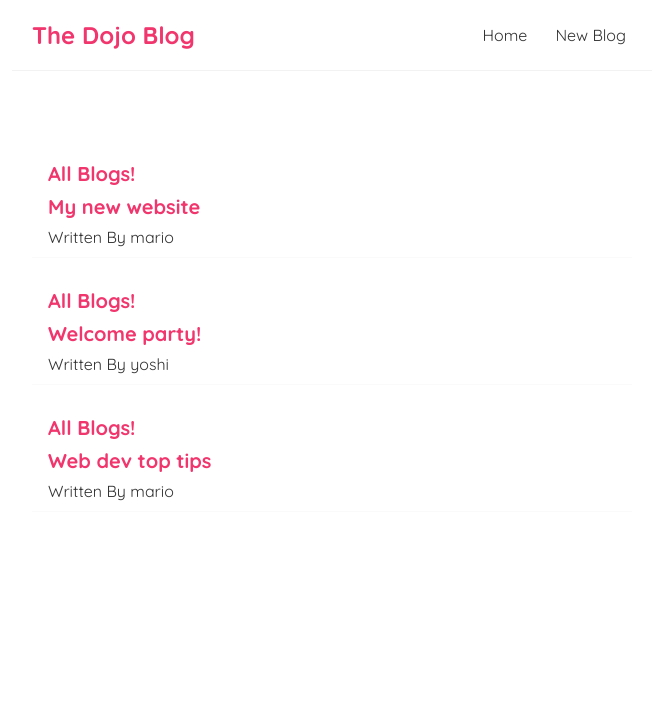
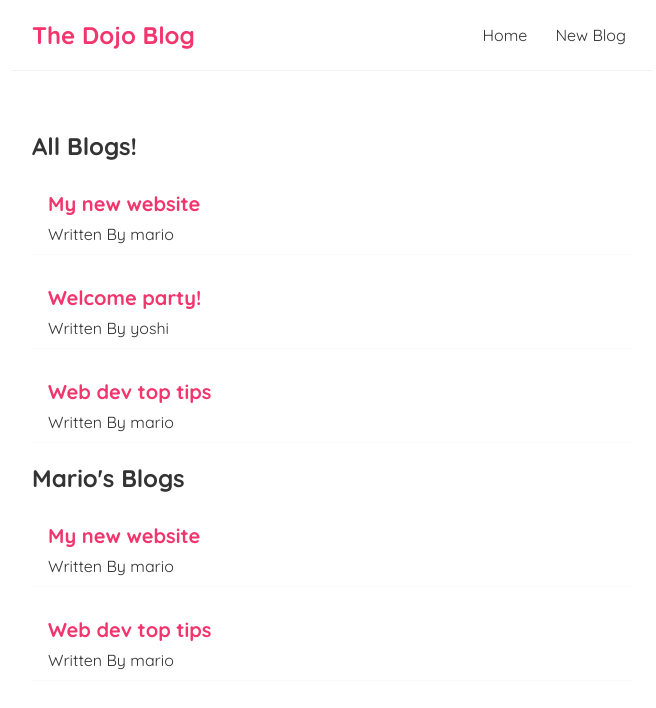
Before and after one commit to Geen-19/Dojo-Blog, a React (Create React App) app: page / in a window 1280 px wide. Shown: the top 708 px of the page, without its empty margins (308-964 px from the left). Built offline with nearby package versions, Linux system fonts and the light colour scheme.

Commit message:
Filtering Blogs

```diff
--- a/src/BlogList.js
+++ b/src/BlogList.js
@@ -3,10 +3,11 @@
     const title = props.title;
     console.log(props, blogs);
     return(
-        <div className="blog-list">
+        <div className="blog-list" key= {blogs.id}>
+            <h2>{title} </h2>
             {blogs.map((blog) =>  (
                 <div className="blog-preview" key={blog.id}>
-                    <h2>{title}</h2>
+
                     <h2>{blog.title}</h2>
                     <p>Written By {blog.author}</p>
                 </div>
--- a/src/Home.js
+++ b/src/Home.js
@@ -11,6 +11,7 @@
         //Hooks helps us to make a reactive value; Therefore we use useState
         <div className="home">
            <BlogList blogs= {blogs} title = "All Blogs!"/>
+           <BlogList blogs= {blogs.filter((blog) => blog.author === 'mario')} title = "Mario's Blogs"/>
         </div>
       );
 }
```
